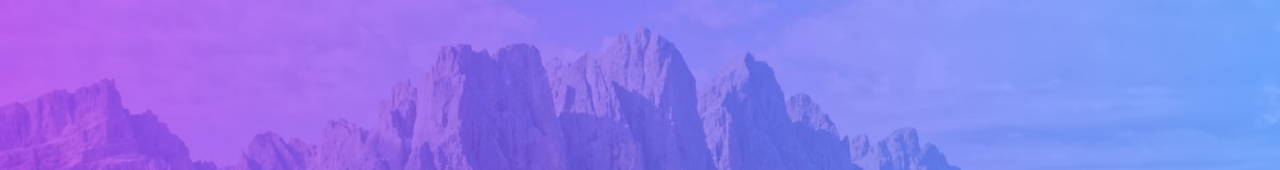
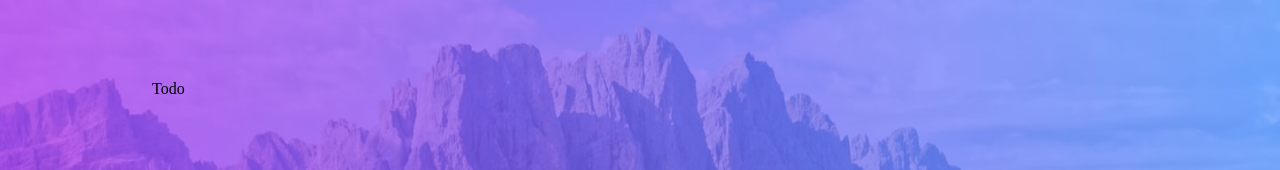
Before and after one commit to washington299/tdd-todo-app, a React (Create React App) app: page / in a window 1280 px wide. Shown: the top 170 px of the page. Built offline with nearby package versions, Linux system fonts and the light colour scheme.

Commit message:
feat: create Todo component and container style

```diff
--- a/src/components/Main/index.js
+++ b/src/components/Main/index.js
@@ -1,6 +1,8 @@
 import React from 'react';
 
 import { useWindowSize } from 'hooks/useWindowSize';
+
+import { Todo } from 'components/Todo';
 
 import 'components/Main/styles.scss';
 
@@ -10,10 +12,13 @@ export const Main = () => {
 	const isSmallDevice = width < 640 ? true : false;
 
 	return (
-		<img
-			src={isSmallDevice ? '/images/bg-mobile-light.jpg' : '/images/bg-desktop-light.jpg'}
-			alt="background image mobile light"
-			className="bg-img"
-		/>
+		<>
+			<img
+				src={isSmallDevice ? '/images/bg-mobile-light.jpg' : '/images/bg-desktop-light.jpg'}
+				alt="background image light"
+				className="bg-img"
+			/>
+			<Todo />
+		</>
 	);
 };
--- /dev/null
+++ b/src/components/Todo/index.js
@@ -0,0 +1,11 @@
+import React from 'react';
+
+import 'components/Todo/styles.scss';
+
+export const Todo = () => {
+	return (
+		<main className="main">
+			<div className="container">Todo</div>
+		</main>
+	);
+};
--- /dev/null
+++ b/src/components/Todo/styles.scss
@@ -0,0 +1,7 @@
+@use '../../styles/variables/size';
+
+.main {
+	width: 100%;
+	position: absolute;
+	top: 10vh;
+}
--- a/src/styles/global.scss
+++ b/src/styles/global.scss
@@ -1,5 +1,15 @@
+@use './variables/size';
+
 *, html, body {
 	padding: 0;
 	margin: 0;
 	box-sizing: border-box;
 }
+
+.container {
+	max-width: size.$large-device;
+	width: 100%;
+
+	margin: auto;
+	padding: 0 size.$size-medium;
+}
```
